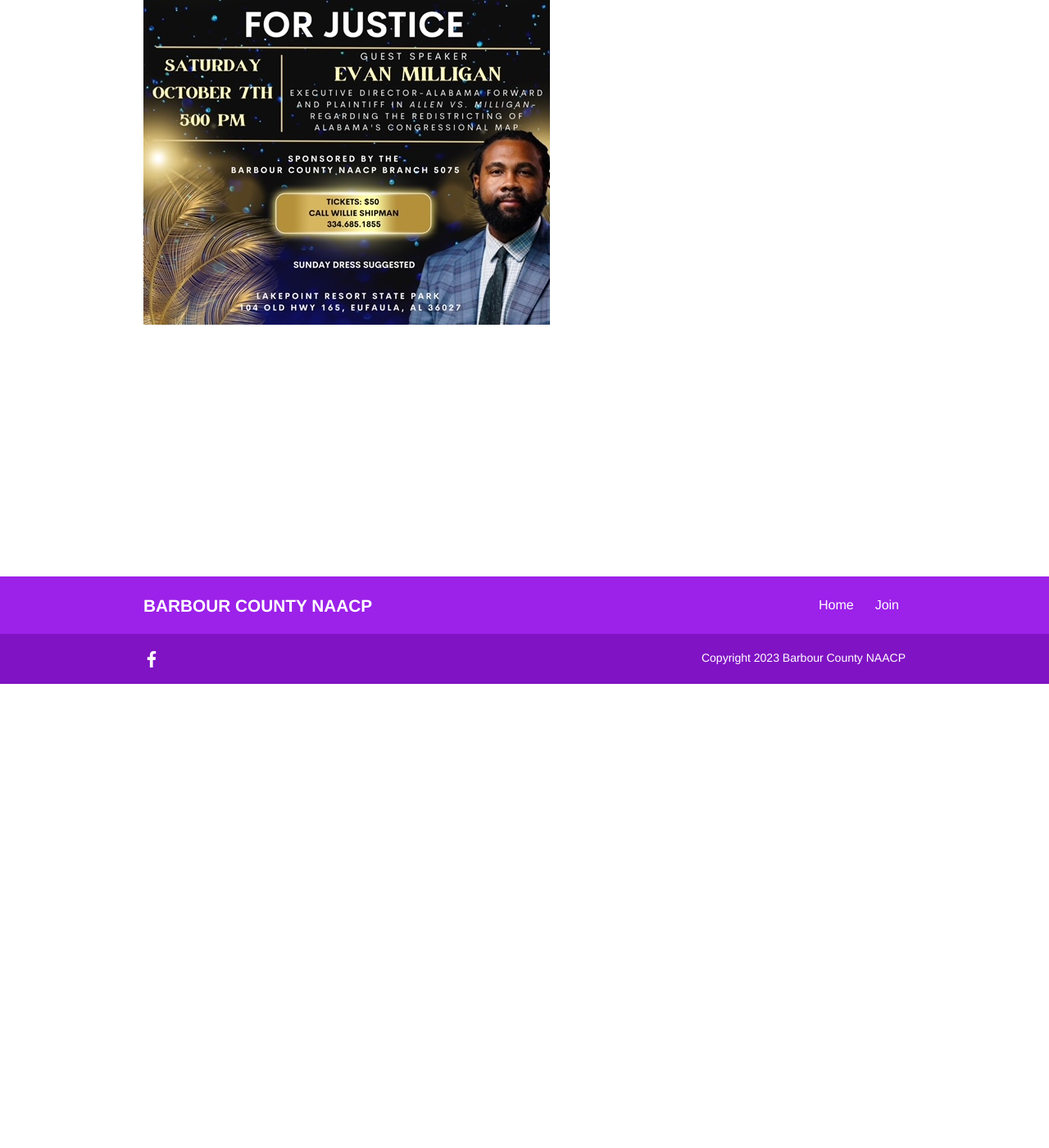
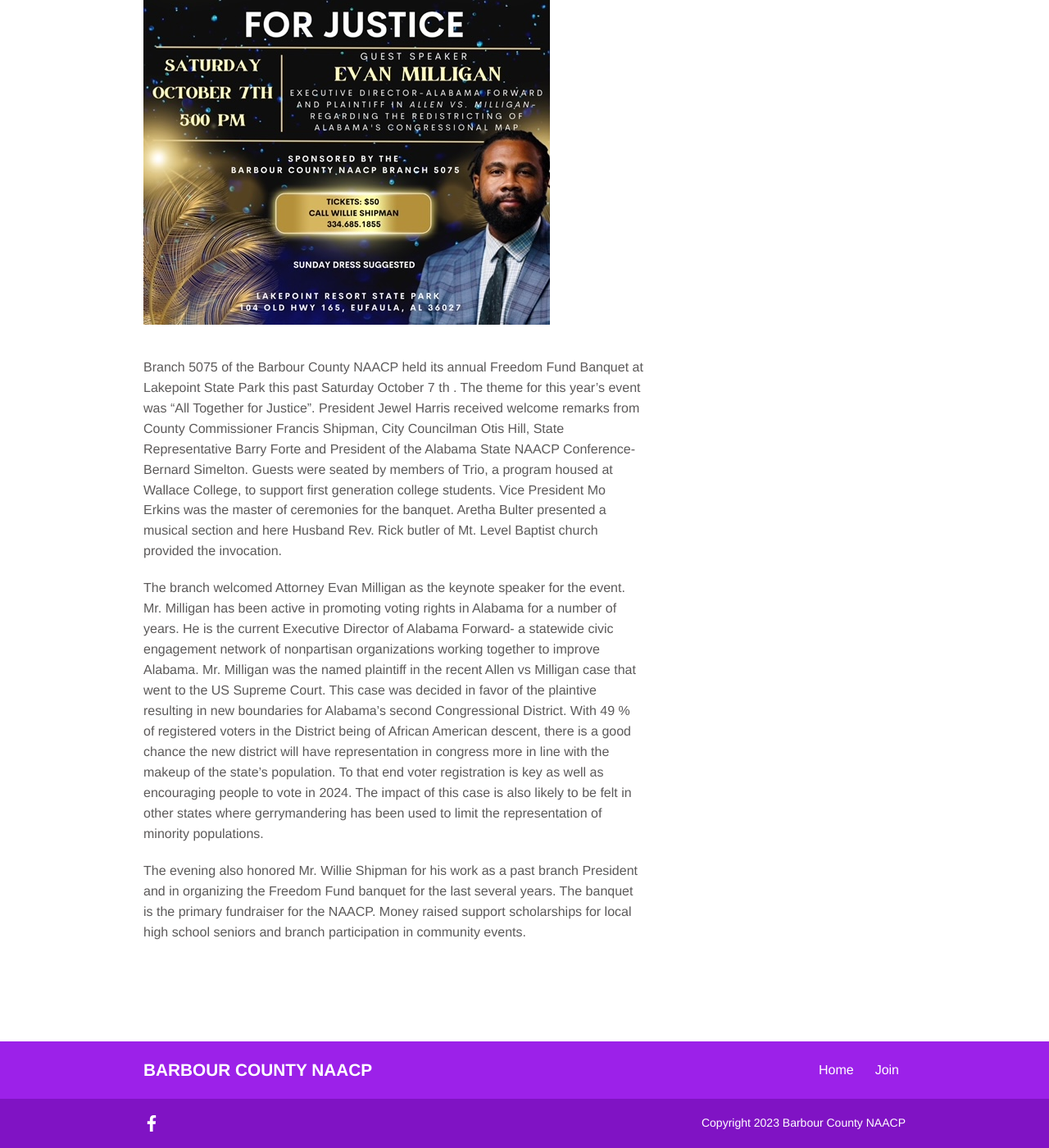
Before and after one commit to barbour-naacp/website, a Jekyll site: the page built from banquet.md, in a window 1280 px wide and 1400 px high, scrolled down 566 px. Shown: the whole window at 82% size. Built offline with Jekyll 4.4.1, drawn with Linux system fonts in a browser that asks for light colours.

Commit message:
add banquet writeup

```diff
--- a/banquet.md
+++ b/banquet.md
@@ -6,3 +6,9 @@
 ---
 
 [![freedom fund banquet flyer](/images/freedom-fund-banquet-flyer-2023.jpg)](/images/freedom-fund-banquet-flyer-2023.jpg)
+
+Branch 5075 of the Barbour County NAACP held its annual Freedom Fund Banquet at Lakepoint State Park this past Saturday October 7 th . The theme for this year’s event was “All Together for Justice”.  President Jewel Harris received welcome remarks from County Commissioner Francis Shipman, City Councilman Otis Hill, State Representative Barry Forte and President of the Alabama State NAACP Conference- Bernard Simelton. Guests were seated by members of Trio, a program housed at Wallace College, to support first generation college students. Vice President Mo Erkins was the master of ceremonies for the banquet. Aretha Bulter presented a musical section and here Husband Rev. Rick butler of Mt. Level Baptist church provided the invocation.
+
+The branch welcomed Attorney Evan Milligan as the keynote speaker for the event. Mr. Milligan has been active in promoting voting rights in Alabama for a number of years. He is the current Executive Director of Alabama Forward- a statewide civic engagement network of nonpartisan organizations working together to improve Alabama. Mr. Milligan was the named plaintiff in the recent Allen vs Milligan case that went to the US Supreme Court. This case was decided in favor of the plaintive resulting in new boundaries for Alabama’s second Congressional District. With 49 % of registered voters in the District being of African American descent, there is a good chance the new district will have representation in congress more in line with the makeup of the state’s population. To that end voter registration is key as well as encouraging people to vote in 2024. The impact of this case is also likely to be felt in other states where gerrymandering has been used to limit the representation of minority populations.
+
+The evening also honored Mr. Willie Shipman for his work as a past branch President and in organizing the Freedom Fund banquet for the last several years. The banquet is the primary fundraiser for the NAACP. Money raised support scholarships for local high school seniors and branch participation in community events.
```
